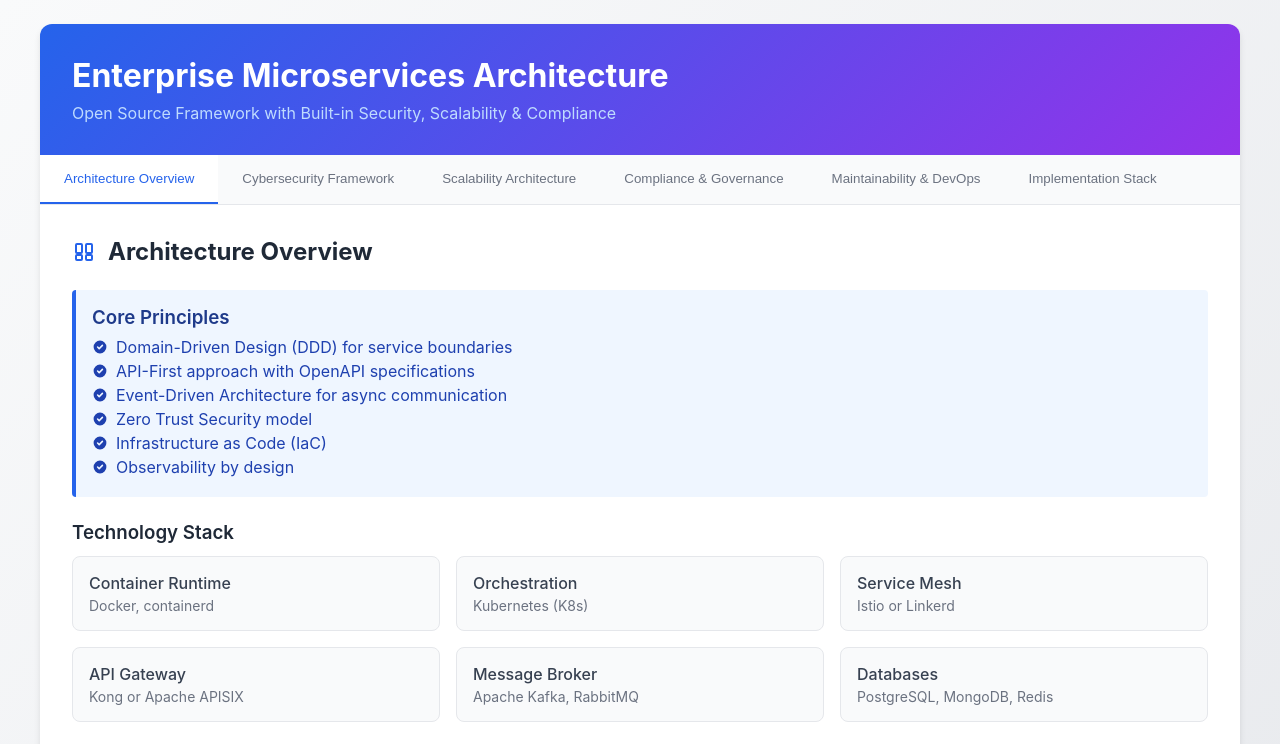
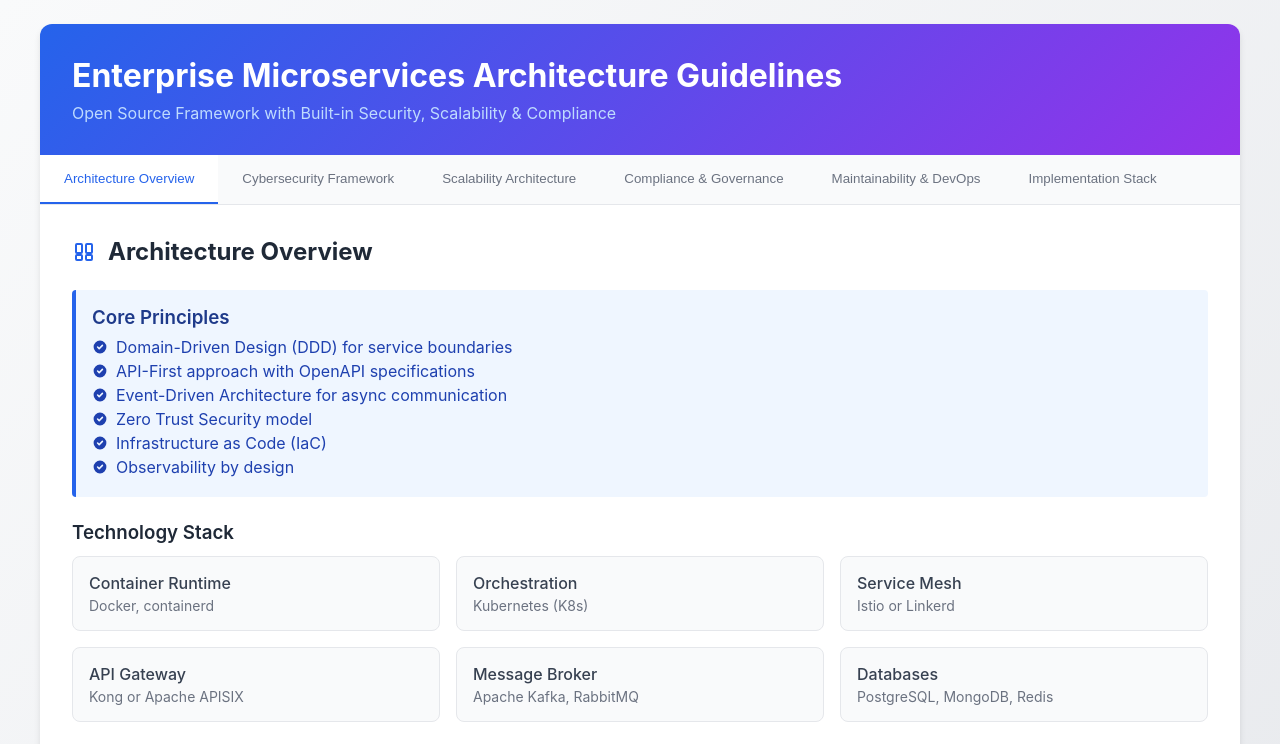
Before and after one commit to singhravi/microservice-framework-guidelines.github.io, a plain HTML site: page index.html in a window 1280 px wide. Shown: the top 744 px of the page. Drawn offline with Linux system fonts and the light colour scheme.

Commit message:
Update index.html
updated heading

```diff
--- a/index.html
+++ b/index.html
@@ -342,7 +342,7 @@
     <div class="container">
       <div class="card">
         <div class="header">
-          <h1>Enterprise Microservices Architecture</h1>
+          <h1>Enterprise Microservices Architecture Guidelines</h1>
           <p>
             Open Source Framework with Built-in Security, Scalability &
             Compliance
```
